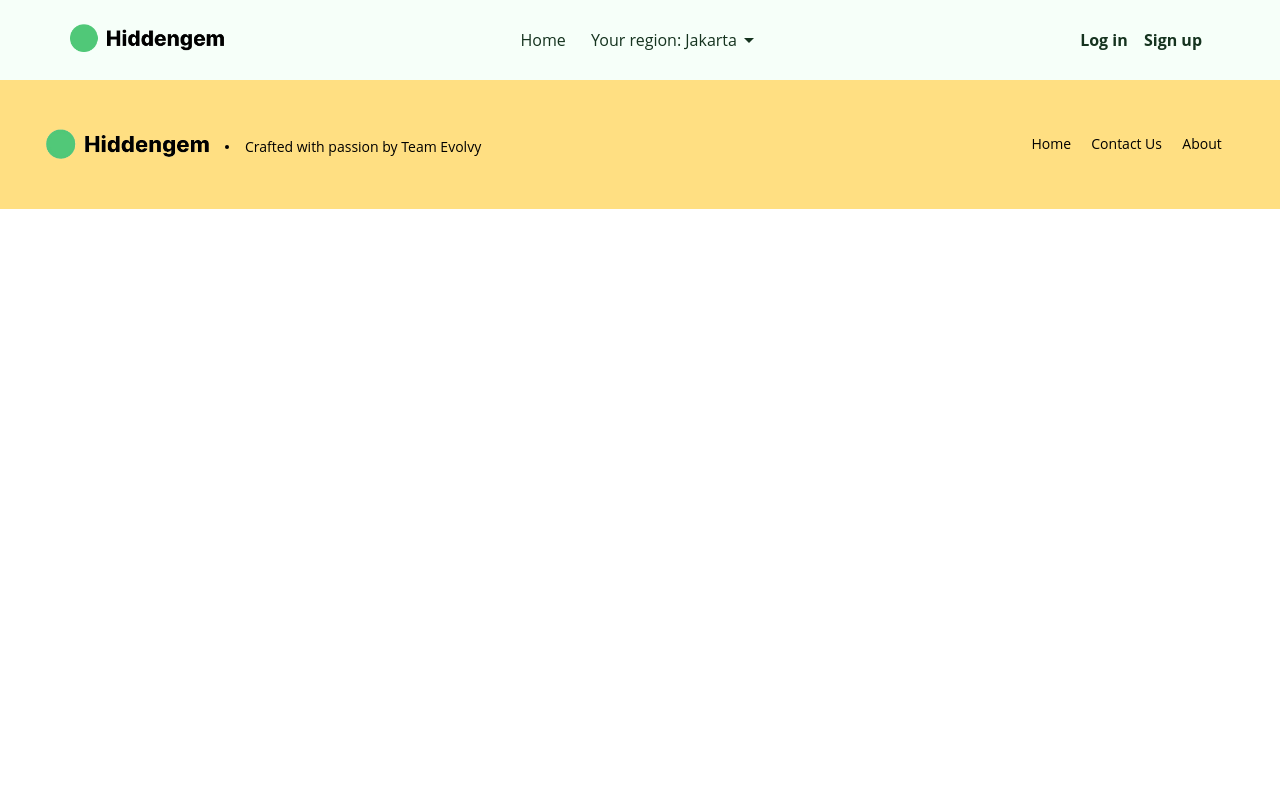
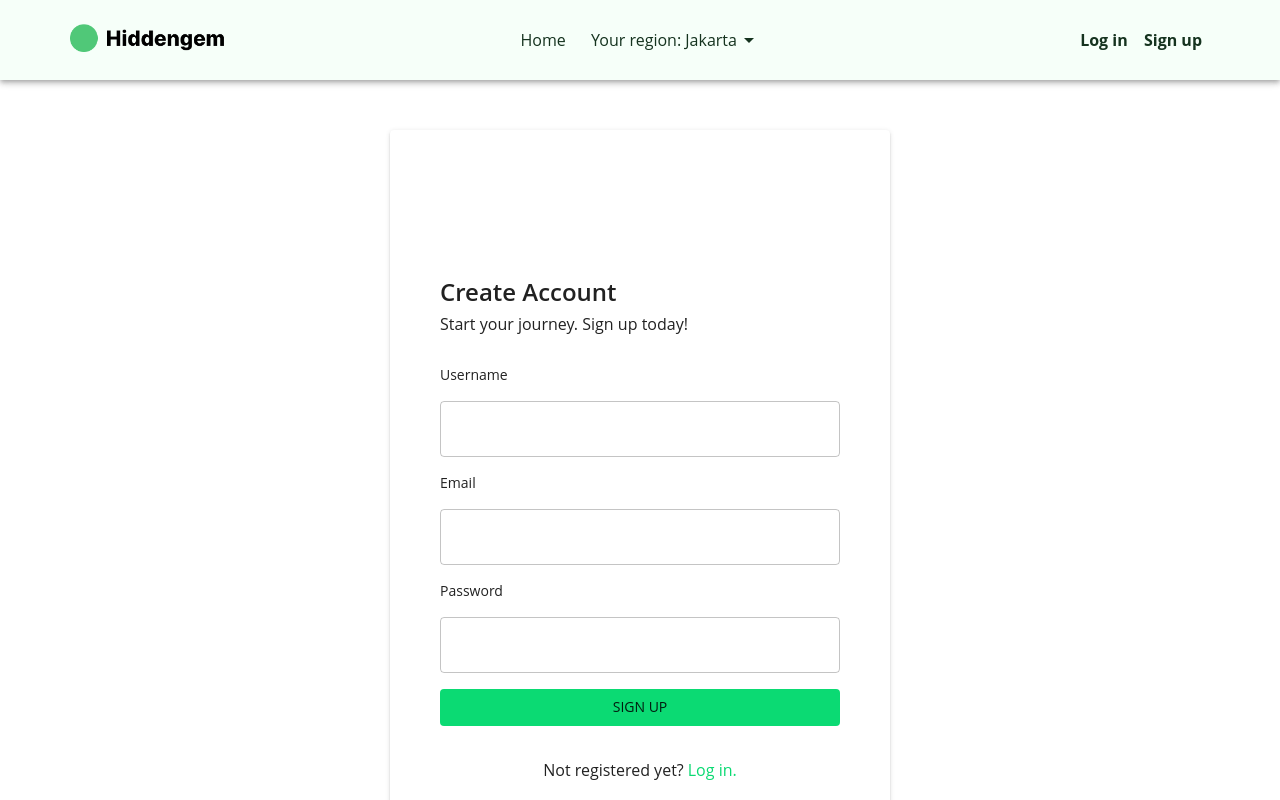
Before and after one commit to project-zusammen/hidden-gem-frontend, a React (Vite) app: page /signup in a window 1280 px wide. Shown: the top 800 px of the page. Built offline with nearby package versions, Linux system fonts and the light colour scheme.

Commit message:
create signup page

```diff
--- a/src/App.jsx
+++ b/src/App.jsx
@@ -6,6 +6,7 @@ import Navbar from "./components/Navbar";
 import Footer from "./components/Footer";
 import theme from "./styles/Theme";
 import Login from "./pages/Login";
+import SignUp from "./pages/SignUp";
 
 function App() {
   return (
@@ -16,6 +17,7 @@ function App() {
           <Route path="/" element={<Homepage />} />
           <Route path="/review" element={<Review />} />
           <Route path="/login" element={<Login />} />
+          <Route path="/signup" element={<SignUp />} />
         </Routes>
       </Router>
       <Footer />
--- a/src/components/Navbar/index.jsx
+++ b/src/components/Navbar/index.jsx
@@ -4,7 +4,7 @@ import logo from "/images/Logo.png";
 import MenuIcon from "@mui/icons-material/Menu";
 import ArrowDropDown from "@mui/icons-material/ArrowDropDown";
 import { Link } from "react-router-dom";
-import PropTypes from 'prop-types'
+import PropTypes from "prop-types";
 
 const Navbar = ({ region }) => {
   const [navStatus, setNavStatus] = useState(false);
@@ -98,7 +98,9 @@ const Navbar = ({ region }) => {
                 }}
               >
                 <Typography variant="h3Bold" sx={{}}>
-                  Sign up
+                  <Link to={"/signup"} style={{ textDecoration: "none", color: "inherit" }}>
+                    Sign up
+                  </Link>
                 </Typography>
               </Button>
             </Grid>
@@ -151,11 +153,11 @@ const Navbar = ({ region }) => {
 };
 
 Navbar.propTypes = {
-  region: PropTypes.string.isRequired
+  region: PropTypes.string.isRequired,
 };
 
 Navbar.defaultProps = {
-  region: "Jakarta"
+  region: "Jakarta",
 };
 
 export default Navbar;
--- /dev/null
+++ b/src/pages/Signup.jsx
@@ -0,0 +1,41 @@
+import { Container, Box, Typography, Stack, Paper, TextField, Button } from "@mui/material";
+import React from "react";
+import { Link } from "react-router-dom";
+
+const SignUp = () => {
+  return (
+    <Container maxWidth={false} style={{ paddingLeft: 0, paddingRight: 0 }}>
+      <Paper elevation={2} sx={{ height: "100vh", display: "flex", flexDirection: "column", justifyContent: "center", alignItems: "center", marginTop: "50px", marginBottom: "50px", maxWidth: "500px", marginX: "auto" }}>
+        <Stack spacing={4} sx={{ width: "80%" }}>
+          <Box>
+            <Typography variant="h1" gutterBottom textAlign={"start"}>
+              Create Account
+            </Typography>
+            <Typography variant="h3">Start your journey. Sign up today!</Typography>
+          </Box>
+          <Box component="form" sx={{ display: "flex", flexDirection: "column", gap: 2, marginY: 5 }}>
+            <Typography variant="body2">Username</Typography>
+            <TextField variant="outlined" />
+            <Typography variant="body2">Email</Typography>
+            <TextField variant="outlined" />
+            <Typography variant="body2">Password</Typography>
+            <TextField type="password" variant="outlined" />
+            <Button variant="contained" type="submit" sx={{ backgroundColor: "#0bda73", ":hover": { backgroundColor: "#0ff582" }, boxShadow: "none" }}>
+              Sign up
+            </Button>
+          </Box>
+          <Stack>
+            <Typography variant="body1" sx={{ textAlign: "center" }}>
+              Not registered yet?{" "}
+              <Link to={"/login"} style={{ textDecoration: "none", color: "#0bda73" }}>
+                Log in.
+              </Link>
+            </Typography>
+          </Stack>
+        </Stack>
+      </Paper>
+    </Container>
+  );
+};
+
+export default SignUp;
```
